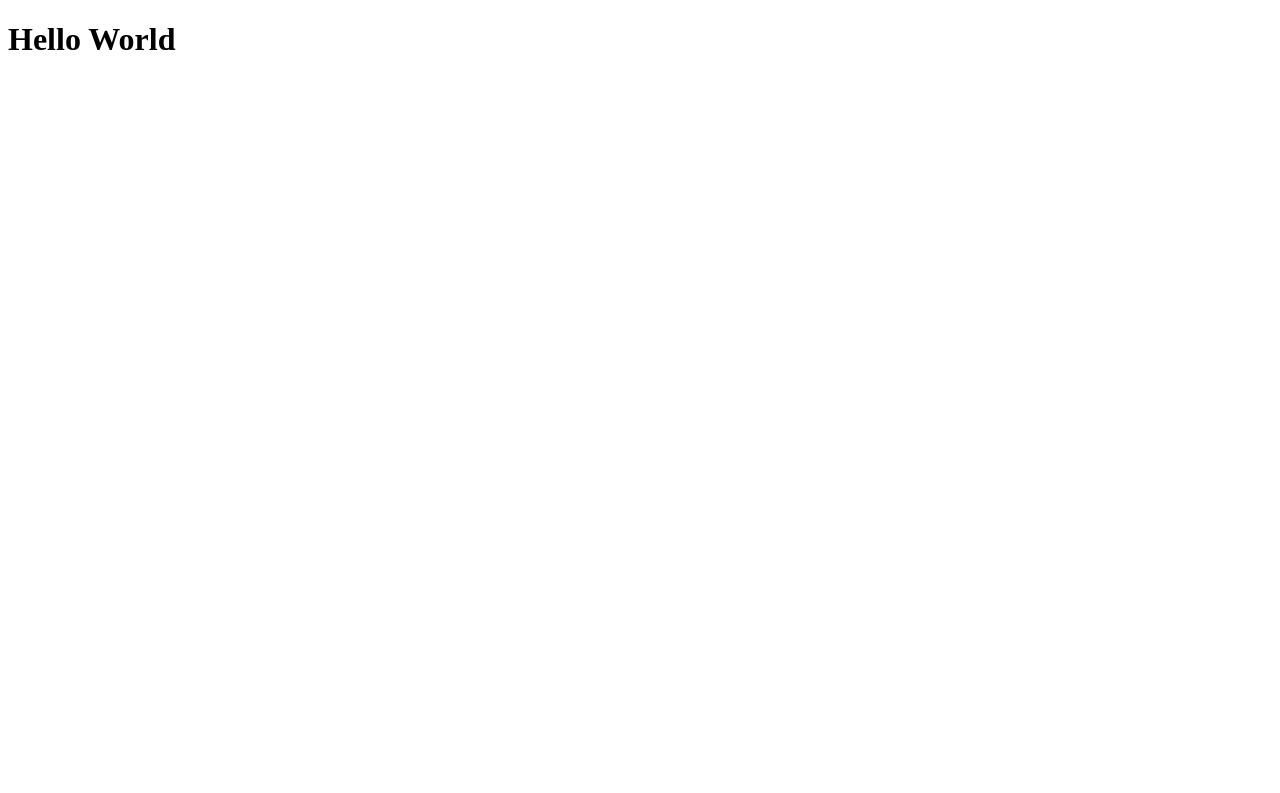
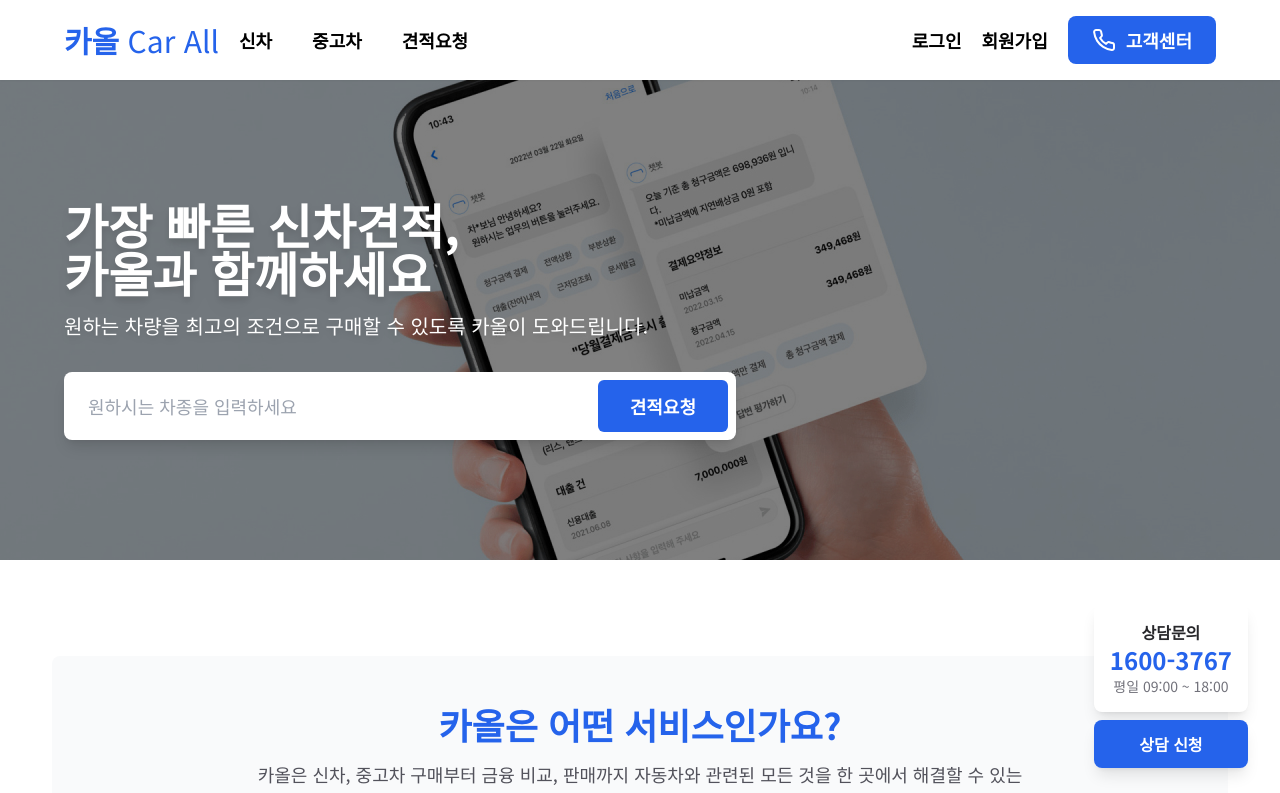
Before and after one commit to rimegic/carall01, a Next.js app: page / in a window 1280 px wide. Shown: the top 793 px of the page. Built offline with nearby package versions, Linux system fonts and the light colour scheme.

Commit message:
fix: Cloudflare 배포 문제 해결 및 코드 원복

```diff
--- a/src/app/layout.tsx
+++ b/src/app/layout.tsx
@@ -1,12 +1,12 @@
 import type { Metadata } from "next";
-// import { Noto_Sans_KR } from "next/font/google";
-// import "./globals.css";
+import { Noto_Sans_KR } from "next/font/google";
+import "./globals.css";
 import ContactWidget from "@/components/ContactWidget";
 
-// const notoSans = Noto_Sans_KR({
-//   subsets: ["latin"],
-//   weight: ['400', '700'],
-// });
+const notoSans = Noto_Sans_KR({
+  subsets: ["latin"],
+  weight: ['400', '700'],
+});
 
 export const metadata: Metadata = {
   title: "카올(Car All) - 내 차의 모든 것",
@@ -20,10 +20,9 @@ export default function RootLayout({
 }>) {
   return (
     <html lang="ko">
-      {/* <body className={notoSans.className}> */}
-      <body>
+      <body className={notoSans.className}>
         {children}
-        {/* <ContactWidget /> */}
+        <ContactWidget />
       </body>
     </html>
   );
--- a/src/app/page.tsx
+++ b/src/app/page.tsx
@@ -1,7 +1,9 @@
+import CardongLandingPage from "@/components/CardongLandingPage";
+
 export default function Home() {
   return (
     <main>
-      <h1>Hello World</h1>
+      <CardongLandingPage />
     </main>
   );
 }
```
Also changed, not shown: 1 other file (tests, documents, lock files or other folders).
